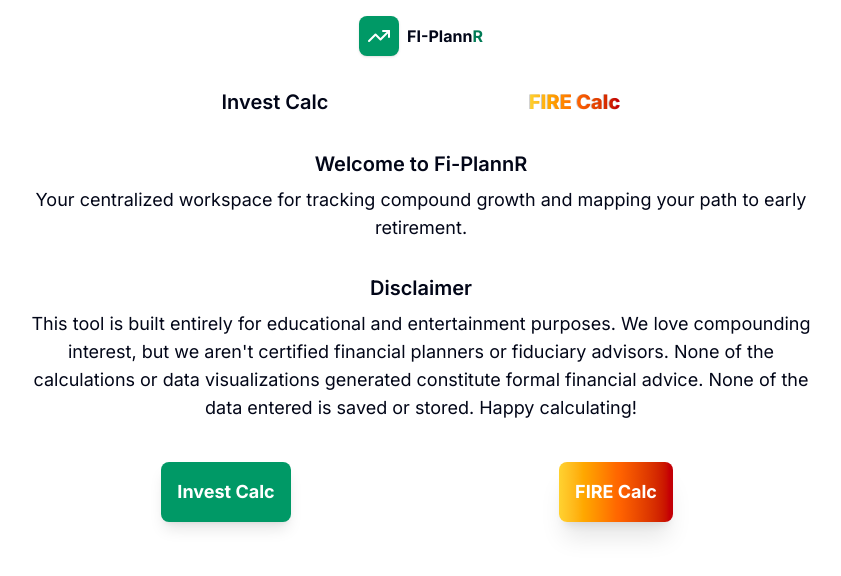
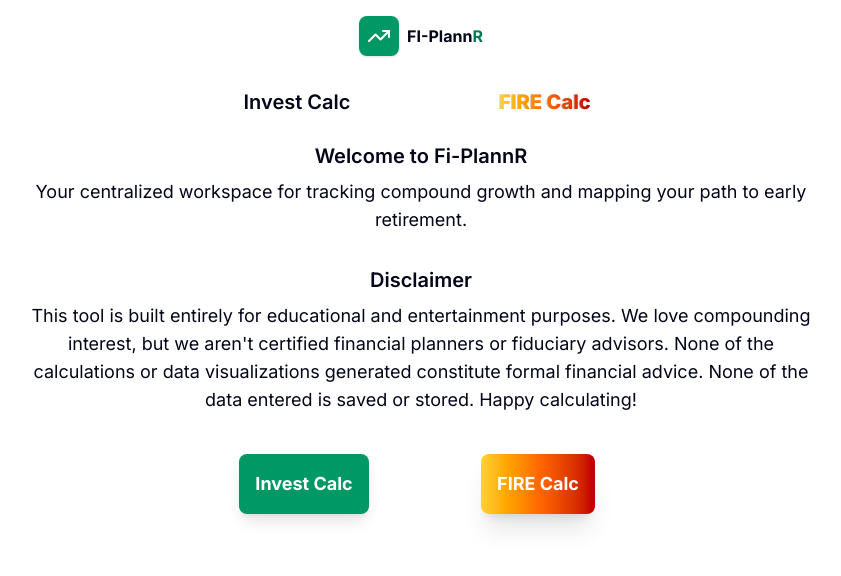
Before and after one commit to jwilliams21/fi-plannr, a React (Vite) app: page / in a window 1280 px wide. Shown: the top 576 px of the page, without its empty margins (219-1060 px from the left). Built offline with nearby package versions, Linux system fonts and the light colour scheme.

Commit message:
Correct placement of Navbar NavLinks in relation to Home Links

```diff
--- a/src/components/Navbar.jsx
+++ b/src/components/Navbar.jsx
@@ -8,11 +8,11 @@ export default function Navbar() {
                 <NavLink to='/'end>
                     <HeaderLogo />
                 </NavLink>
-                <nav className='md:w-5/8 md:mx-auto flex justify-evenly mt-6 font-semibold text-xl'>
+                <nav className='md:w-5/8 xl:w-3/8 md:mx-auto grid grid-cols-2 gap-4 place-items-center mt-6 font-semibold text-xl '>
                     <NavLink
                         to='/basic'
                         className={({ isActive }) =>
-                            `text-xl border-b-2 transition-all pb-2
+                            `text-xl border-b-2 transition-all
                             ${ isActive ? 'border-b-4 border-emerald-600' : 'border-transparent' }
                             `
                         }>Invest Calc
@@ -20,7 +20,7 @@ export default function Navbar() {
                     <NavLink
                         to='/fire'
                         className={({ isActive }) =>
-                            `text-xl border-b-2 transition-all pb-2
+                            `text-xl border-b-2 transition-all 0
                             ${ isActive ? 'border-b-4 border-emerald-600' : 'border-transparent' }
                             `
                         }>
--- a/src/pages/Home.jsx
+++ b/src/pages/Home.jsx
@@ -19,7 +19,7 @@ export default function Home() {
         </div>
       </div>
 
-      <div className='md:w-5/8 md:mx-auto grid grid-cols-2 gap-4 md:gap-0'>
+      <div className='md:w-5/8 xl:w-3/8 md:mx-auto grid grid-cols-2 gap-4 md:gap-0'>
         <div className='flex justify-center'>
           <Link to='/basic' className='font-bold text-white bg-emerald-600 shadow-lg text-center text-lg p-4 rounded-lg'>
             Invest Calc
```
